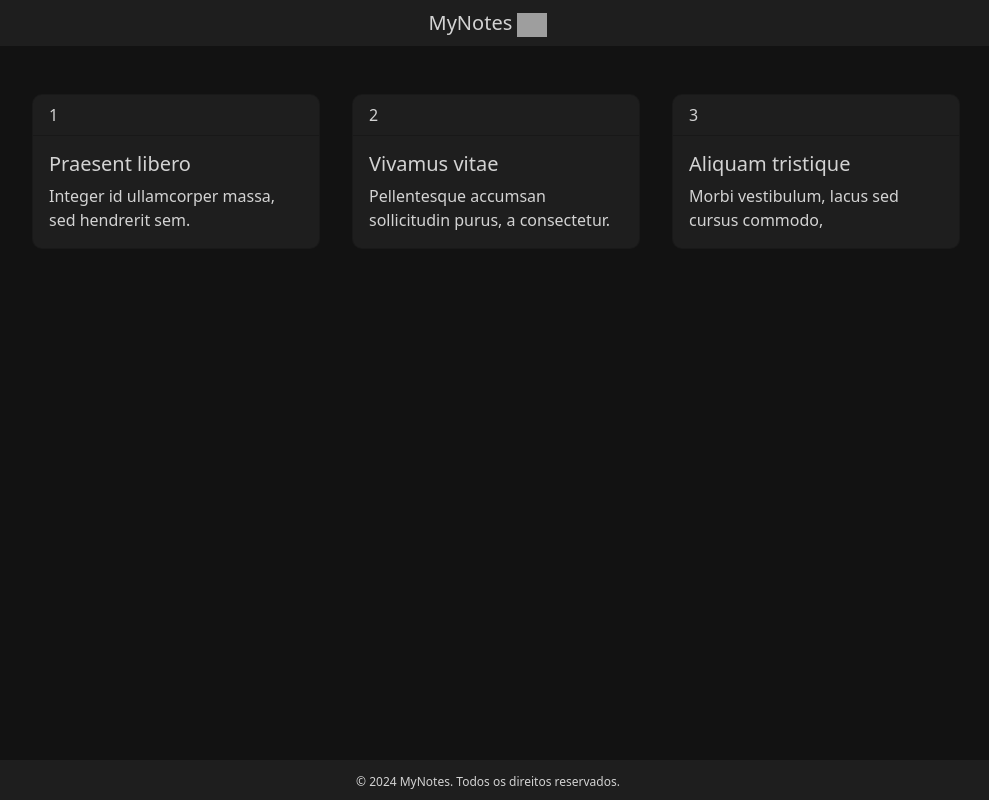
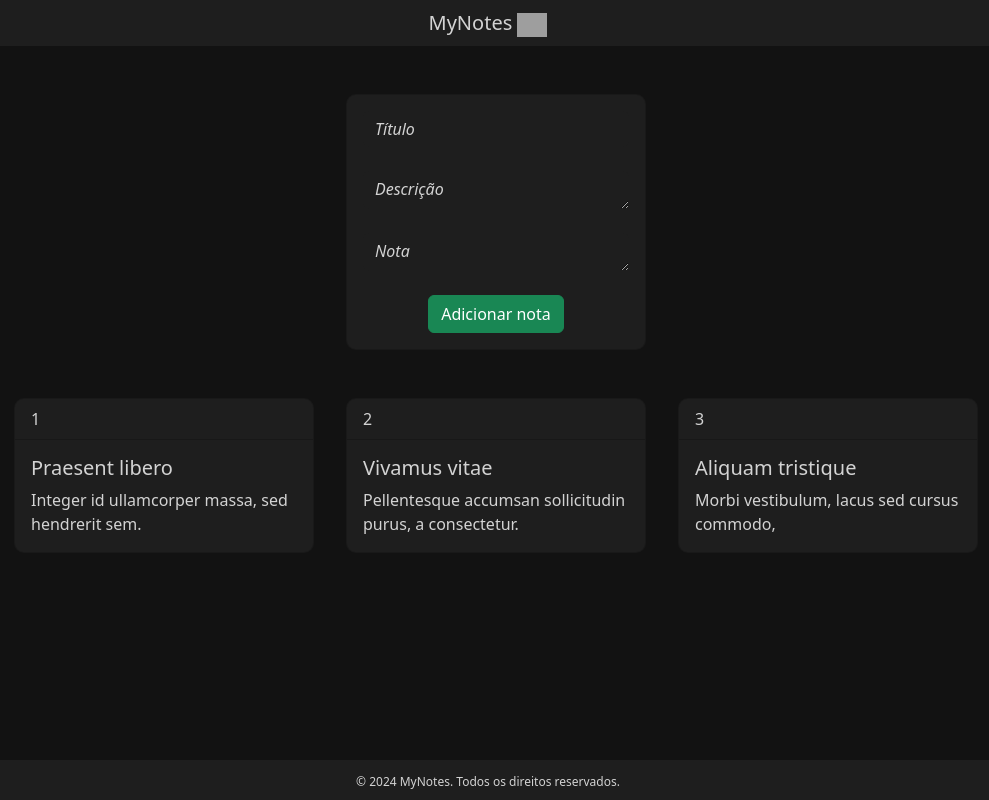
Before and after one commit to lucsdsm/tsi-2024.2-dwfe-av1, an Angular app in the folder mynotes/: page / in a window 1280 px wide. Shown: the whole page, without its empty margins (144-1133 px from the left). Built offline with nearby package versions, Linux system fonts and the light colour scheme; grey boxes are pictures that could not be loaded; a web font is replaced by a local one.

Commit message:
adicionado componente de adicionar notas

```diff
--- /dev/null
+++ b/mynotes/src/app/add-card/add-card.component.css
@@ -0,0 +1,28 @@
+.card {
+    color: var(--text-color) !important;
+    background-color: var(--navbar-color) !important;
+    border-radius: 10px;
+}
+
+.card-body {
+    text-align: center;
+}
+
+input {
+    color: var(--text-color) !important;
+    background-color: var(--navbar-color) !important;
+    border: 0px;
+    font-style: italic;
+}
+
+::placeholder {
+    color: var(--text-color) !important;
+    background-color: var(--navbar-color) !important;
+}
+
+textarea {
+    color: var(--text-color) !important;
+    background-color: var(--navbar-color) !important;
+    border: 0px;
+    font-style: italic;
+}
--- /dev/null
+++ b/mynotes/src/app/add-card/add-card.component.html
@@ -0,0 +1,12 @@
+<div class="d-flex flex-wrap justify-content-center align-items-center py-5">
+    <div class="card text-bg-dark" style="width: 300px;">
+        <div class="card-body">
+            <input type="text" class="form-control" placeholder="Título" aria-label="Título"
+                aria-describedby="basic-addon1"> <br>
+            <textarea class="form-control" placeholder="Descrição" aria-label="Descrição"
+                style="height: 20px;"></textarea> <br>
+            <textarea class="form-control" placeholder="Nota" aria-label="Nota" style="height: 20px;"></textarea> <br>
+            <button type="button" class="btn btn-success"> Adicionar nota </button>
+        </div>
+    </div>
+</div>
--- a/mynotes/src/app/body/body.component.html
+++ b/mynotes/src/app/body/body.component.html
@@ -1,4 +1,5 @@
-<div class="d-flex flex-wrap justify-content-center align-items-center py-5">
+<app-add-card></app-add-card>
+<div class="d-flex flex-wrap justify-content-center align-items-center">
     <app-cards *ngFor="let note of notes; let index = index"
                [note]="note"
                [index]="index"
--- a/mynotes/src/app/body/body.component.ts
+++ b/mynotes/src/app/body/body.component.ts
@@ -4,11 +4,12 @@ import { Note } from '../../models/note';
 import { NgFor } from '@angular/common';
 import { ModalComponent } from "../modal/modal.component";
 import * as bootstrap from 'bootstrap';
+import { AddCardComponent } from "../add-card/add-card.component";
 
 @Component({
   selector: 'app-body',
   standalone: true,
-  imports: [CardsComponent, NgFor, ModalComponent],
+  imports: [CardsComponent, NgFor, ModalComponent, AddCardComponent],
   templateUrl: './body.component.html',
   styleUrl: './body.component.css'
 })
--- a/mynotes/src/app/cards/cards.component.css
+++ b/mynotes/src/app/cards/cards.component.css
@@ -13,11 +13,3 @@
 .card:active {
     transform: scale(0.8) rotate(0deg);
 }
-
-.d-flex {
-    width: 50vw; /* 50% da largura da tela */
-    justify-content: center;
-    position: relative;
-    left: 50%; /* Move para o meio da tela */
-    transform: translateX(-50%); /* Ajusta para garantir que o centro esteja exatamente no meio */
-}
--- a/mynotes/src/app/cards/cards.component.html
+++ b/mynotes/src/app/cards/cards.component.html
@@ -1,6 +1,4 @@
-<div class="card text-bg-dark mb-3 me-3 col-sm-4 mb-5"
-     style="max-width: 18rem;"
-     (click)="openModal()">
+<div class="card text-bg-dark mb-3 me-3 col-sm-4" (click)="openModal()">
   <div class="card-header">{{ index + 1 }}</div>
   <div class="card-body">
     <h5 class="card-title">{{ note.title }}</h5>
```
Also changed, not shown: mynotes/src/app/add-card/add-card.component.ts (added, +12 -0 lines), 1 other file (tests, documents, lock files or other folders).
